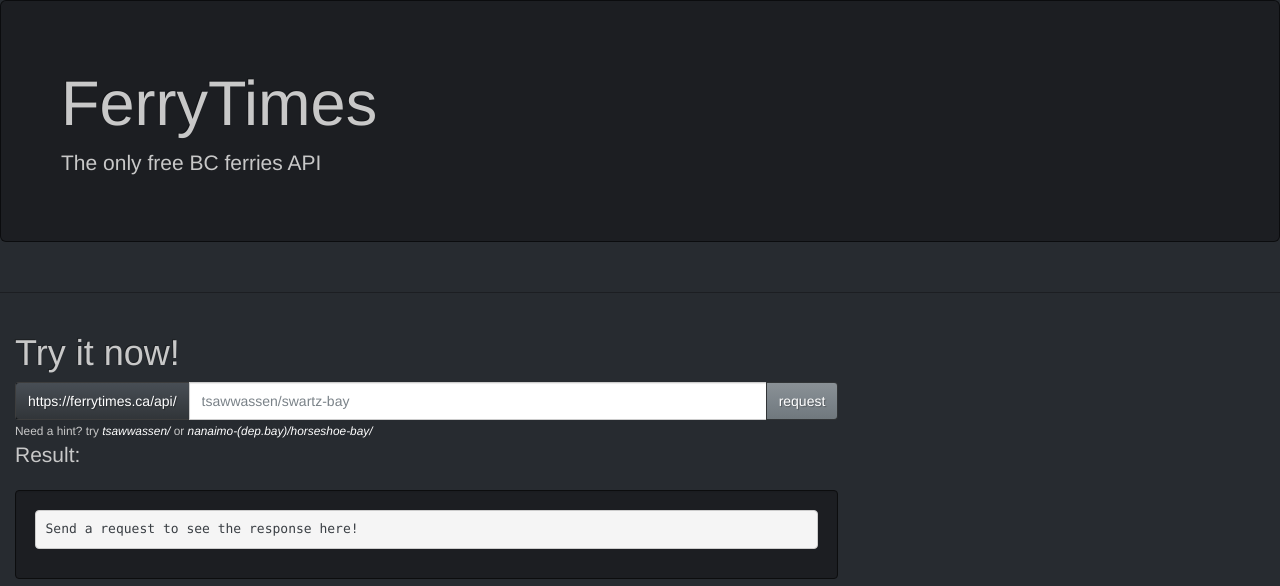
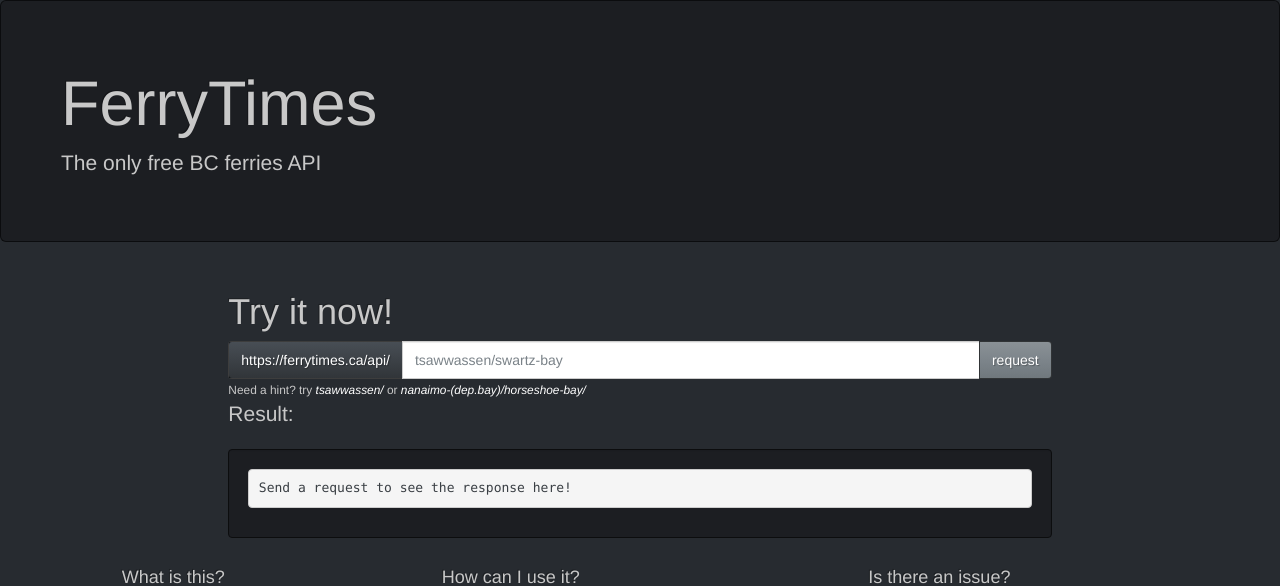
Before and after one commit to samuel-pratt/bc-ferries-api, a Flask app: page / in a window 1280 px wide. Shown: the top 586 px of the page. Run offline with Flask 2, Linux system fonts and the light colour scheme; some libraries are stand-ins or nearby versions.

Commit message:
Fixed centering issue

```diff
--- a/templates/index.html
+++ b/templates/index.html
@@ -22,7 +22,8 @@
         </div>
       </div>
       <div class="row">
-        <hr>
+        <div class="col-sm-2 col-lg-2 col-md-2">
+        </div>
         <div class="col-lg-8 col-md-8 col-sm-8">
           <h1 class="center">
             Try it now!
```
